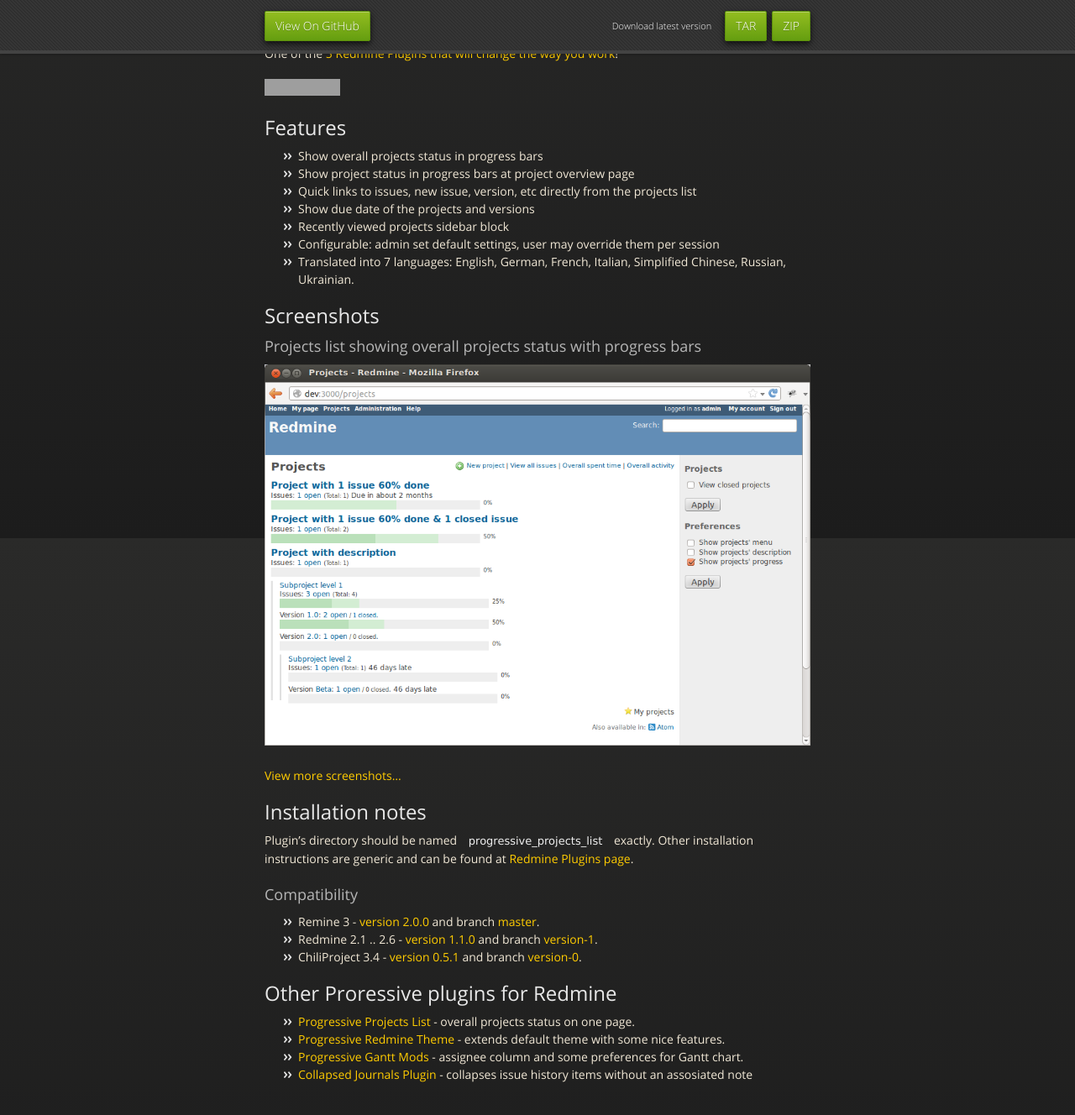
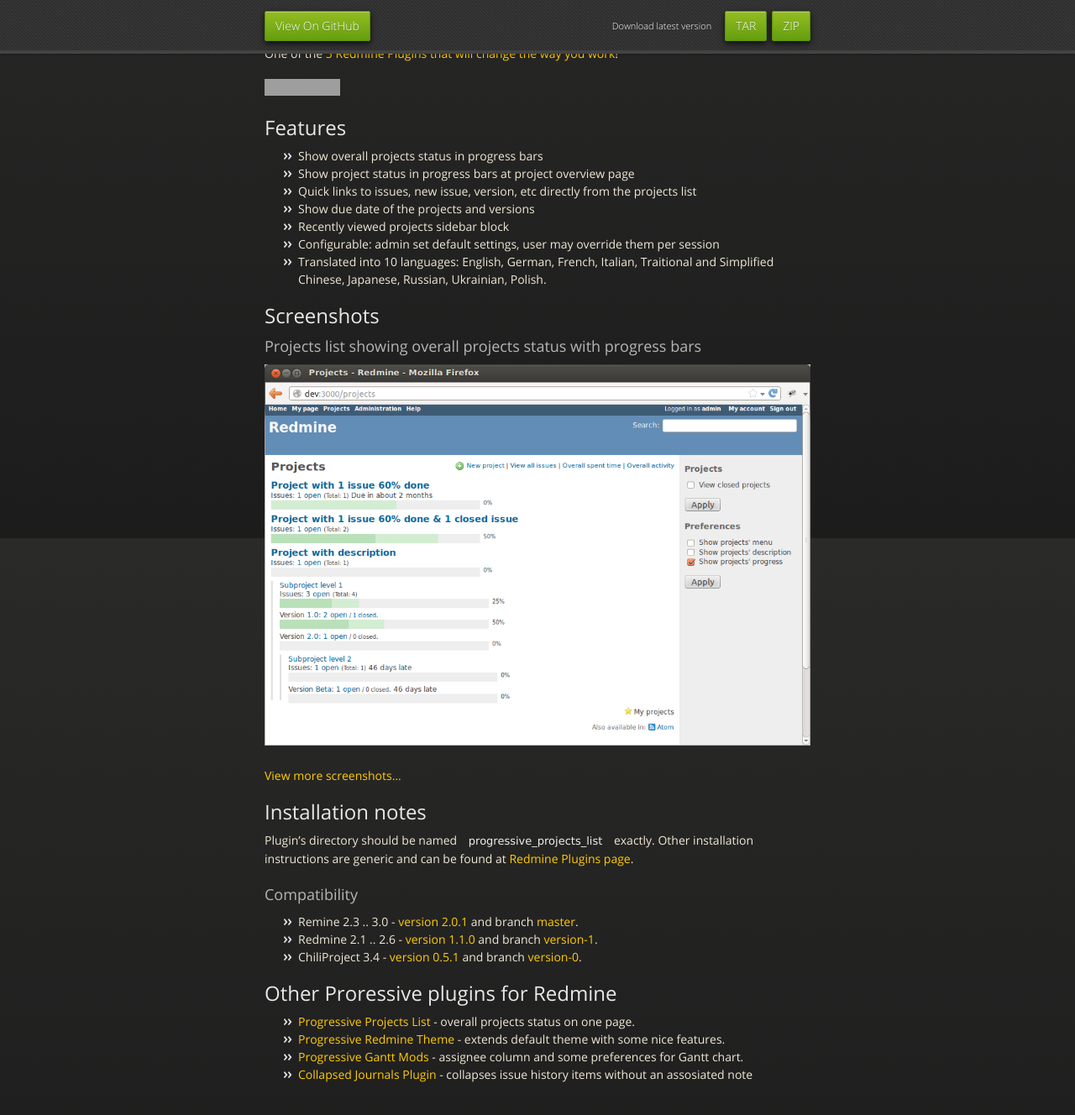
Before and after one commit to ergoserv/redmine-progressive-projects-list, a Jekyll site: the page built from index.md, in a window 1280 px wide and 1400 px high, scrolled down 259 px. Shown: the top 1328 px of the window at 84% size. Built offline with Jekyll 4.4.1, drawn with Linux system fonts in a browser that asks for light colours; nearby versions of some CDN libraries; grey boxes are pictures that could not be loaded.

Commit message:
Version 2.0.1

```diff
--- a/index.md
+++ b/index.md
@@ -17,7 +17,7 @@ Features
 - Show due date of the projects and versions
 - Recently viewed projects sidebar block
 - Configurable: admin set default settings, user may override them per session
-- Translated into 7 languages: English, German, French, Italian, Simplified Chinese, Russian, Ukrainian.
+- Translated into 10 languages: English, German, French, Italian, Traitional and Simplified Chinese, Japanese, Russian, Ukrainian, Polish.
 
 
 Screenshots
@@ -37,7 +37,7 @@ Other installation instructions are generic and can be found at [Redmine Plugins
 
 ### Compatibility ###
 
-- Remine 3 - [version 2.0.0](https://github.com/stgeneral/redmine-progressive-projects-list/releases/tag/v2.0.0) and branch [master](https://github.com/stgeneral/redmine-progressive-projects-list/tree/master).
+- Remine 2.3 .. 3.0 - [version 2.0.1](https://github.com/stgeneral/redmine-progressive-projects-list/releases/tag/v2.0.1) and branch [master](https://github.com/stgeneral/redmine-progressive-projects-list/tree/master).
 - Redmine 2.1 .. 2.6 - [version 1.1.0](https://github.com/stgeneral/redmine-progressive-projects-list/releases/tag/v1.1.0) and branch [version-1](https://github.com/stgeneral/redmine-progressive-projects-list/tree/version-1).
 - ChiliProject 3.4 - [version 0.5.1](https://github.com/stgeneral/redmine-progressive-projects-list/releases/tag/v0.5.1) and branch [version-0](https://github.com/stgeneral/redmine-progressive-projects-list/tree/version-0).
 
```
